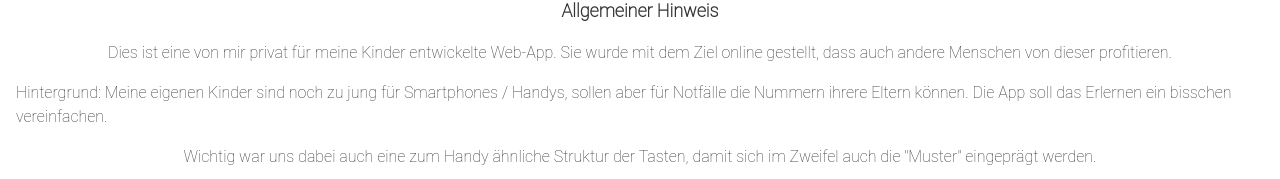
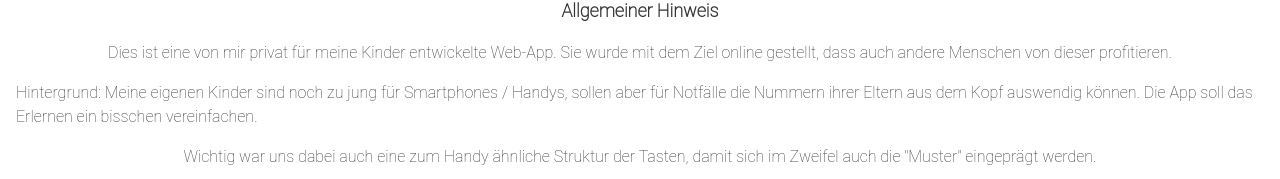
Before and after one commit to chkais/telefonnummernmerkspiel, a Next.js app: page /impressum in a window 1280 px wide. Shown: the part 683-862 px from the top of the page. Built offline with nearby package versions, Linux system fonts and the light colour scheme.

Commit message:
README.md

```diff
--- a/src/app/(fullHeader)/impressum/page.tsx
+++ b/src/app/(fullHeader)/impressum/page.tsx
@@ -21,13 +21,12 @@ export default function Home() {
             <h2 className={"text-lg font-bold my-4"}>Allgemeiner Hinweis</h2>
             <p className={"mb-4"}>
                 Dies ist eine von mir privat für meine Kinder entwickelte Web-App. Sie wurde mit dem Ziel online
-                gestellt,
-                dass auch andere Menschen von dieser profitieren.
+                gestellt, dass auch andere Menschen von dieser profitieren.
             </p>
 
             <p className={"mb-4"}>Hintergrund: Meine eigenen Kinder sind noch zu jung für Smartphones / Handys, sollen aber für Notfälle
                 die
-                Nummern ihrere Eltern können. Die App soll das Erlernen ein bisschen vereinfachen.
+                Nummern ihrer Eltern aus dem Kopf auswendig können. Die App soll das Erlernen ein bisschen vereinfachen.
             </p>
 
             <p  className={"mb-4"}>Wichtig war uns dabei auch eine zum Handy ähnliche Struktur der Tasten, damit sich im Zweifel auch die
```
Also changed, not shown: 1 other file (tests, documents, lock files or other folders).
